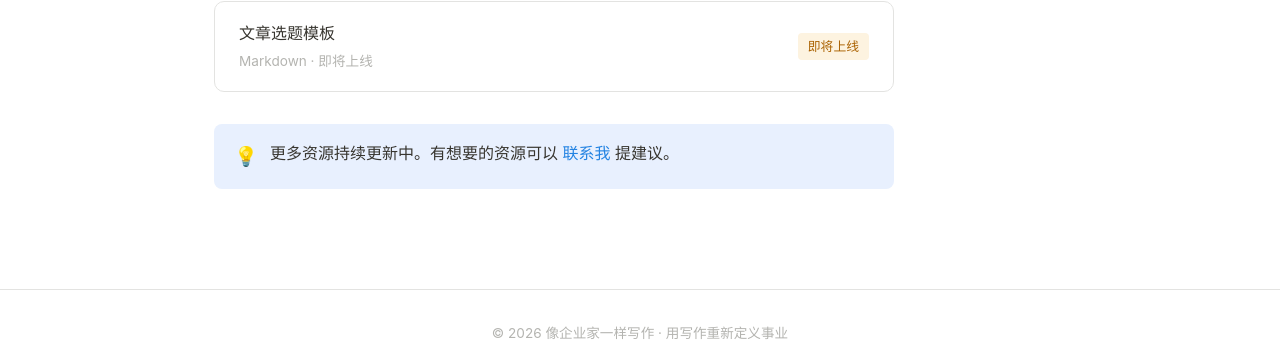
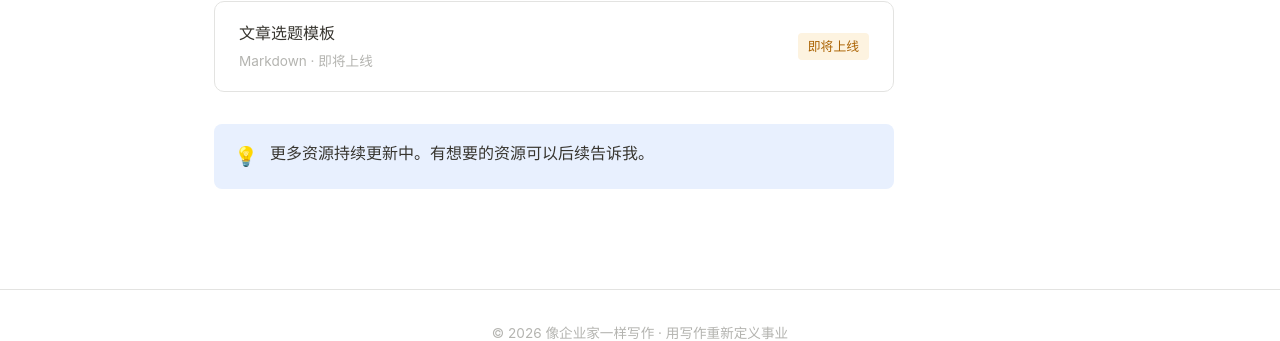
Before and after one commit to laqiong/laqiong.github.io, a Jekyll site: the page built from downloads.html, in a window 1280 px wide and 1109 px high. Shown: the part 701-1042 px from the top of the window. Built offline with Jekyll 4.4.1, drawn with Linux system fonts in a browser that asks for light colours.

Commit message:
Remove contact link from downloads

```diff
--- a/downloads.html
+++ b/downloads.html
@@ -59,7 +59,7 @@ description: 免费资源下载，书籍、壁纸等
 
     <div class="callout callout-blue" style="margin-top:28px;">
       <span class="callout-icon">💡</span>
-      <div>更多资源持续更新中。有想要的资源可以 <a href="/contact.html">联系我</a> 提建议。</div>
+      <div>更多资源持续更新中。有想要的资源可以后续告诉我。</div>
     </div>
   </div>
 </div>
```
